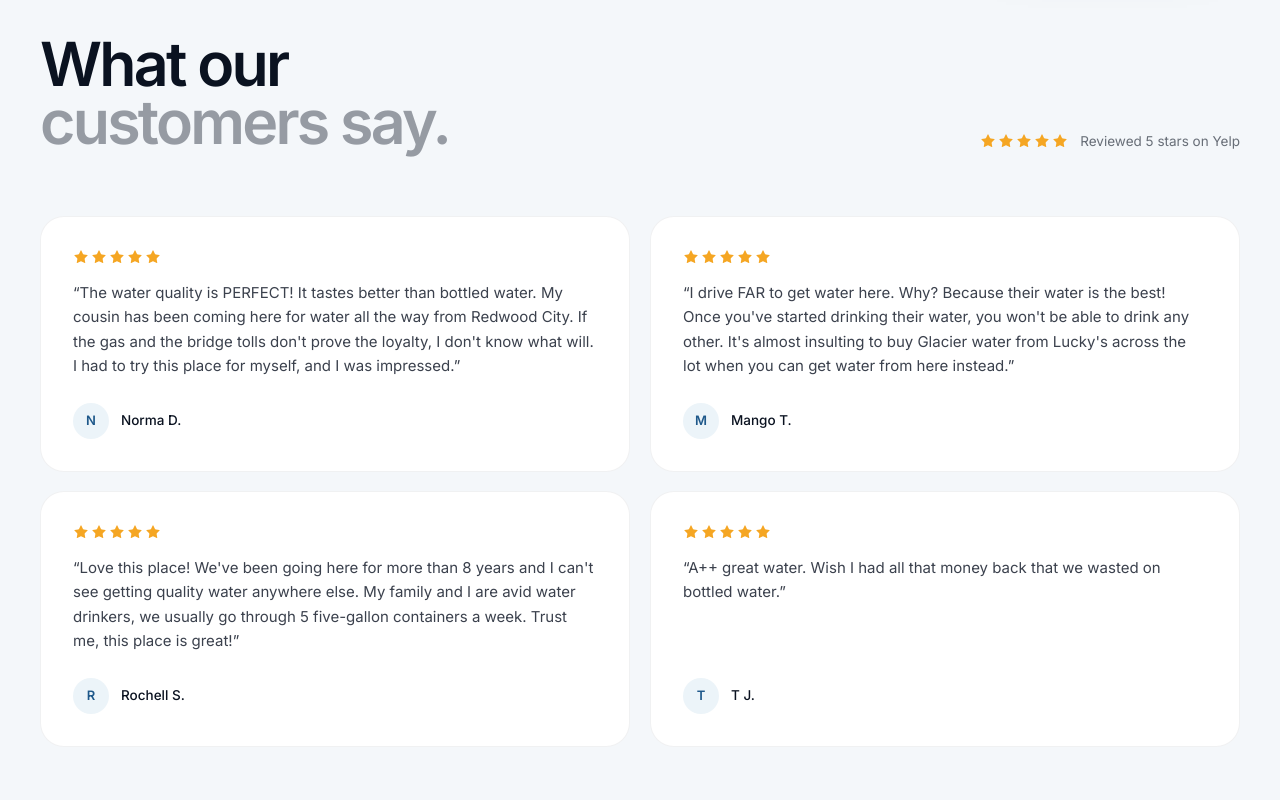
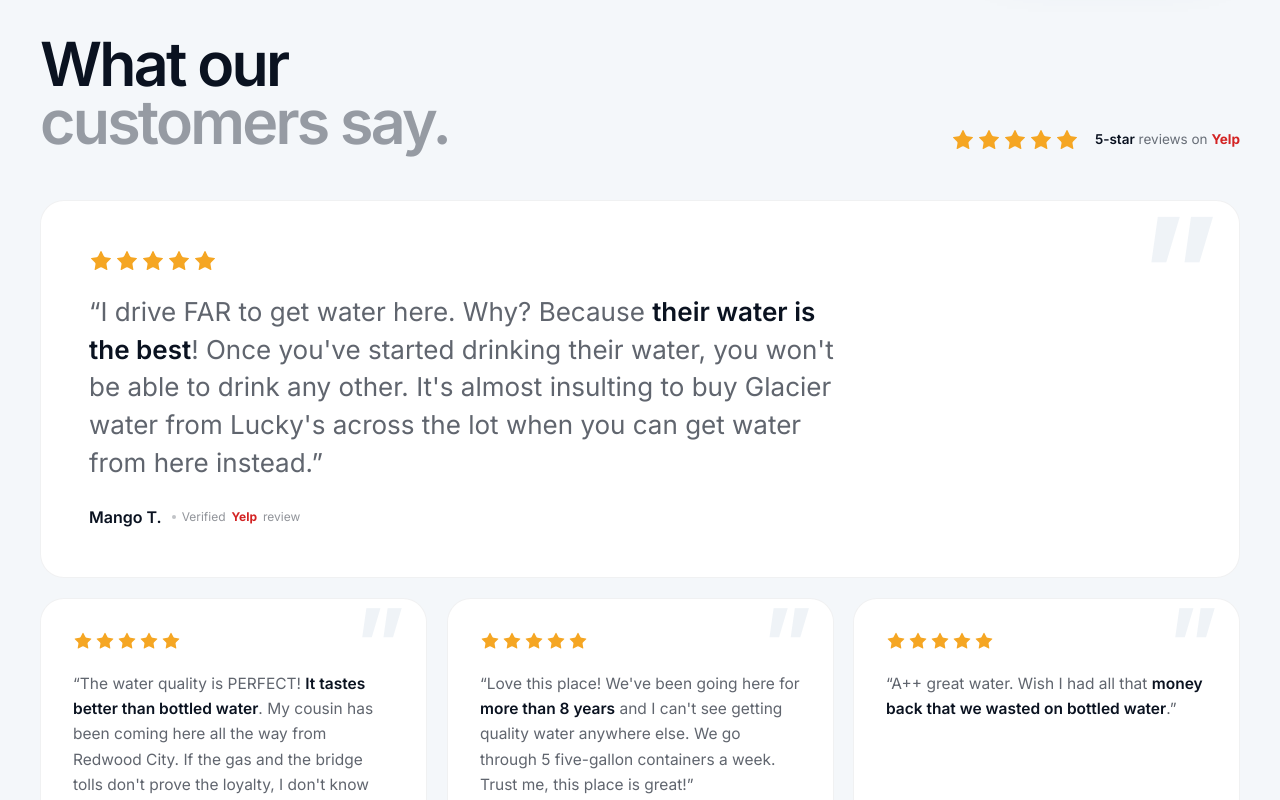
Before and after one commit to ivince918/le-water, a React (Vite) app: page / in a window 1280 px wide. Shown: the part 1340-2140 px from the top of the page. Built offline with nearby package versions, Linux system fonts and the light colour scheme.

Commit message:
Restructure page order + nav, redesign reviews, larger nav logo, blue bold savings line

```diff
--- a/src/App.jsx
+++ b/src/App.jsx
@@ -238,17 +238,18 @@ function Nav({ dark = false }) {
   return (
     <nav className={`fixed top-0 inset-x-0 z-50 transition-colors duration-300 ${bar}`}>
       <div className="mx-auto max-w-[1240px] px-6 md:px-10 py-5 flex items-center justify-between">
-        <a href="#" className="flex items-center gap-2 group">
-          <span className={`relative inline-flex w-7 h-7 items-center justify-center rounded-full ${chip}`}>
-            <JugMark className="w-4 h-4" />
+        <a href="#" className="flex items-center gap-2.5 group">
+          <span className={`relative inline-flex w-9 h-9 items-center justify-center rounded-full ${chip}`}>
+            <JugMark className="w-5 h-5" />
           </span>
-          <span className={`font-semibold tracking-tight text-[15px] ${txt}`}>Le Water</span>
+          <span className={`font-bold tracking-tight text-[19px] ${txt}`}>Le Water</span>
         </a>
         <div className={`hidden md:flex items-center gap-9 text-[13.5px] ${sub}`}>
+          <a href="#balance" className="link-u">Balance</a>
+          <a href="#reviews" className="link-u">Reviews</a>
+          <a href="#stores" className="link-u">Stores</a>
           <a href="#plans" className="link-u">Plans</a>
           <a href="#/bottles" className="link-u">Bottles</a>
-          <a href="#balance" className="link-u">Balance</a>
-          <a href="#stores" className="link-u">Stores</a>
         </div>
         <a href="#stores" className={`hidden md:inline-flex items-center text-[13px] px-4 py-2.5 rounded-full border backdrop-blur-md transition ${cta}`}>
           Find a store
@@ -367,26 +368,75 @@ function Hero() {
 /* ────────────────────────── REVIEWS ─────────────────────── */
 const REVIEWS = [
   {
-    quote: "The water quality is PERFECT! It tastes better than bottled water. My cousin has been coming here for water all the way from Redwood City. If the gas and the bridge tolls don't prove the loyalty, I don't know what will. I had to try this place for myself, and I was impressed.",
-    name: 'Norma D.',
-    city: 'Mesa, CA',
+    quote: "I drive FAR to get water here. Why? Because their water is the best! Once you've started drinking their water, you won't be able to drink any other. It's almost insulting to buy Glacier water from Lucky's across the lot when you can get water from here instead.",
+    highlight: 'their water is the best',
+    name: 'Mango T.',
   },
   {
-    quote: "I drive FAR to get water here. Why? Because their water is the best! Once you've started drinking their water, you won't be able to drink any other. It's almost insulting to buy Glacier water from Lucky's across the lot when you can get water from here instead.",
-    name: 'Mango T.',
-    city: 'East Bay, CA',
+    quote: "The water quality is PERFECT! It tastes better than bottled water. My cousin has been coming here all the way from Redwood City. If the gas and the bridge tolls don't prove the loyalty, I don't know what will.",
+    highlight: 'It tastes better than bottled water',
+    name: 'Norma D.',
   },
   {
-    quote: "Love this place! We've been going here for more than 8 years and I can't see getting quality water anywhere else. My family and I are avid water drinkers, we usually go through 5 five-gallon containers a week. Trust me, this place is great!",
+    quote: "Love this place! We've been going here for more than 8 years and I can't see getting quality water anywhere else. We go through 5 five-gallon containers a week. Trust me, this place is great!",
+    highlight: 'more than 8 years',
     name: 'Rochell S.',
-    city: 'Fremont, CA',
   },
   {
     quote: "A++ great water. Wish I had all that money back that we wasted on bottled water.",
+    highlight: 'money back that we wasted on bottled water',
     name: 'T J.',
-    city: 'Union City, CA',
   },
 ]
+
+function QuoteText({ quote, highlight, className }) {
+  const idx = highlight ? quote.indexOf(highlight) : -1
+  if (idx === -1) return <p className={className}>&ldquo;{quote}&rdquo;</p>
+  return (
+    <p className={className}>
+      &ldquo;{quote.slice(0, idx)}
+      <strong className="font-semibold text-[#0A1220]">{highlight}</strong>
+      {quote.slice(idx + highlight.length)}&rdquo;
+    </p>
+  )
+}
+
+function Stars({ size = 'w-5 h-5' }) {
+  return (
+    <div className="flex gap-0.5">
+      {Array.from({ length: 5 }).map((_, s) => (
+        <Star key={s} className={`${size} text-[#F5A623]`} fill="#F5A623" strokeWidth={0} />
+      ))}
+    </div>
+  )
+}
+
+function YelpTag() {
+  return (
+    <span className="inline-flex items-center gap-1.5 text-[12px] text-[#0A1220]/45">
+      <span className="w-1 h-1 rounded-full bg-[#0A1220]/25" />
+      Verified <span className="font-bold text-[#d32323]">Yelp</span> review
+    </span>
+  )
+}
+
+function ReviewCard({ r, featured = false }) {
+  return (
+    <div className={`reveal card bg-white relative overflow-hidden flex flex-col ${featured ? 'p-8 md:p-12' : 'p-7 md:p-8'}`}>
+      <span className={`absolute -top-1 right-5 leading-none font-bold text-[#1E588A]/[0.07] select-none pointer-events-none ${featured ? 'text-[150px]' : 'text-[96px]'}`}>&rdquo;</span>
+      <Stars size={featured ? 'w-6 h-6' : 'w-5 h-5'} />
+      <QuoteText
+        quote={r.quote}
+        highlight={r.highlight}
+        className={`relative mt-5 flex-1 text-[#0A1220]/65 ${featured ? 'text-[20px] md:text-[26px] leading-[1.45] max-w-3xl' : 'text-[15.5px] leading-relaxed'}`}
+      />
+      <div className="relative mt-6 flex items-center gap-2.5">
+        <span className={`font-semibold text-[#0A1220] ${featured ? 'text-[16px]' : 'text-[14px]'}`}>{r.name}</span>
+        <YelpTag />
+      </div>
+    </div>
+  )
+}
 
 function Reviews() {
   return (
@@ -412,40 +462,24 @@ function Reviews() {
           </div>
         </div>
 
-        <div className="reveal flex flex-col md:flex-row md:items-end md:justify-between gap-6 mb-12 md:mb-16">
+        <div className="reveal flex flex-col md:flex-row md:items-end md:justify-between gap-6 mb-10 md:mb-12">
           <h2 className="display text-[clamp(2.2rem,5vw,3.8rem)] text-[#0A1220]">
             What our<br/><span className="text-[#0A1220]/40">customers say.</span>
           </h2>
-          <div className="flex items-center gap-3 text-[#0A1220]/60">
-            <div className="flex gap-0.5">
-              {Array.from({ length: 5 }).map((_, s) => (
-                <Star key={s} className="w-4 h-4 text-[#F5A623]" fill="#F5A623" strokeWidth={0} />
-              ))}
+          <div className="flex items-center gap-4">
+            <Stars size="w-6 h-6" />
+            <div className="text-[13.5px] leading-tight text-[#0A1220]/60">
+              <span className="font-semibold text-[#0A1220]">5-star</span> reviews on{' '}
+              <span className="font-bold text-[#d32323]">Yelp</span>
             </div>
-            <span className="text-[13.5px]">Reviewed 5 stars on Yelp</span>
           </div>
         </div>
 
-        <div className="grid md:grid-cols-2 gap-5">
-          {REVIEWS.map((r, i) => (
-            <div
-              key={r.name}
-              className="reveal card bg-white p-7 md:p-8 flex flex-col"
-              style={{ transitionDelay: `${i * 90}ms` }}
-            >
-              <div className="flex gap-0.5 mb-4">
-                {Array.from({ length: 5 }).map((_, s) => (
-                  <Star key={s} className="w-4 h-4 text-[#F5A623]" fill="#F5A623" strokeWidth={0} />
-                ))}
-              </div>
-              <p className="text-[15px] leading-relaxed text-[#0A1220]/80 flex-1">&ldquo;{r.quote}&rdquo;</p>
-              <div className="mt-6 flex items-center gap-3">
-                <span className="inline-flex w-9 h-9 items-center justify-center rounded-full bg-[#ECF4F9] text-[#1E588A] text-[13px] font-semibold shrink-0">
-                  {r.name[0]}
-                </span>
-                <div className="text-[13.5px] font-medium text-[#0A1220]">{r.name}</div>
-              </div>
-            </div>
+        <ReviewCard r={REVIEWS[0]} featured />
+
+        <div className="grid md:grid-cols-3 gap-5 mt-5">
+          {REVIEWS.slice(1).map((r) => (
+            <ReviewCard key={r.name} r={r} />
           ))}
         </div>
       </div>
@@ -578,7 +612,7 @@ function Plans() {
         <div className="reveal max-w-2xl mb-14">
           <h2 className="display text-[clamp(2.2rem,5vw,3.8rem)] text-[#0A1220]">
             Ultra pure water.
-            <span className="block text-[#0A1220]/40">Members save over 25%.</span>
+            <span className="block text-[#1E588A] whitespace-nowrap">Members save <span className="font-bold">over 25%</span>.</span>
           </h2>
           <p className="mt-5 text-[15px] leading-relaxed text-[#0A1220]/60 max-w-md">
             Pay as you go, or prepay once and save on every gallon. Your balance follows your phone number.
@@ -1168,10 +1202,10 @@ export default function App() {
         <>
           <Hero />
           <Reviews />
+          <Balance />
+          <Stores />
           <Moments />
-          <Balance />
           <Plans />
-          <Stores />
         </>
       )}
       <Footer />
```
